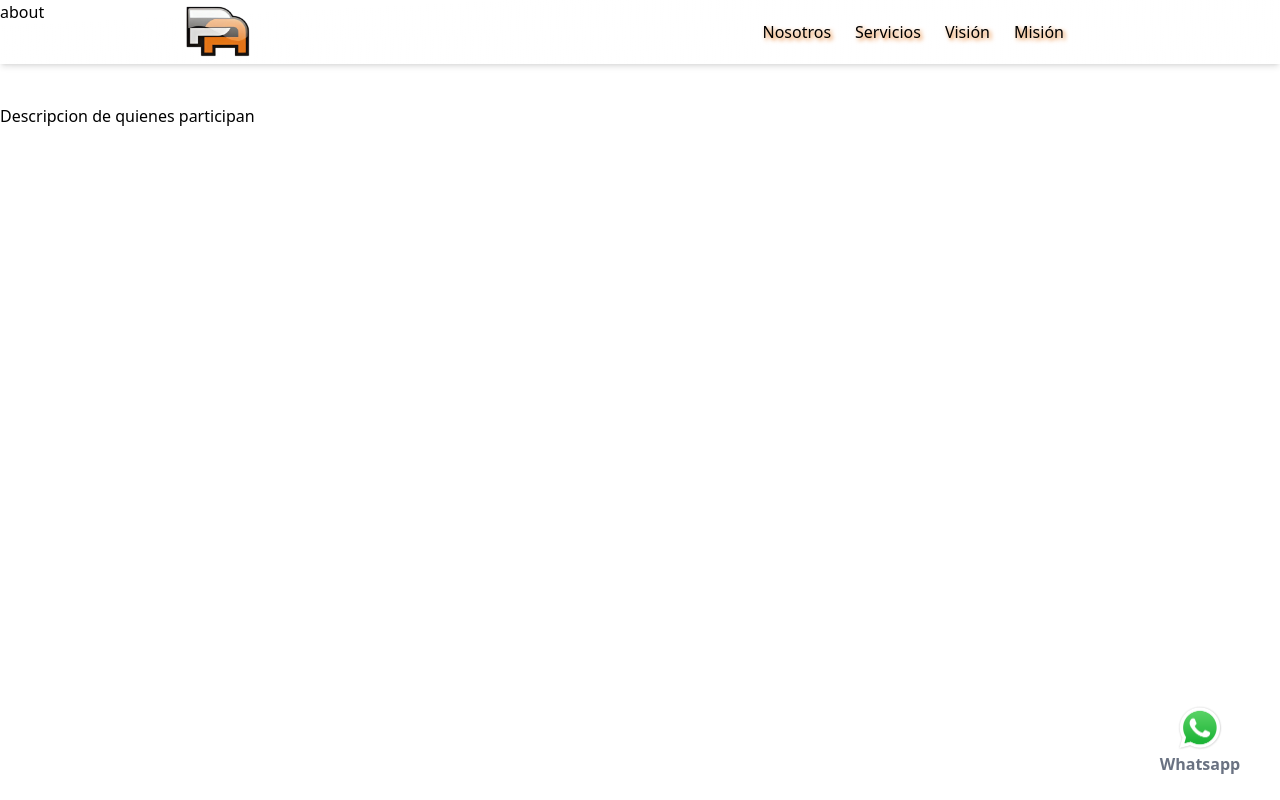
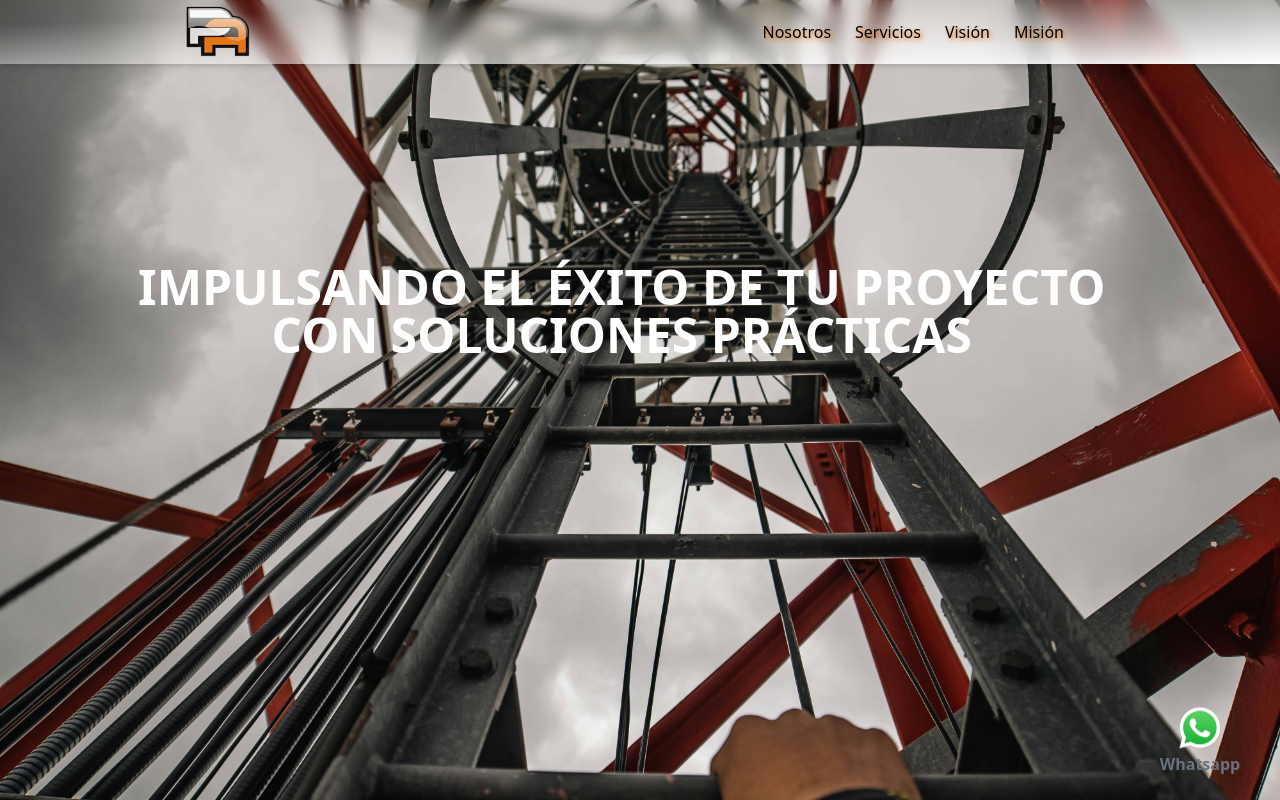
Before and after one commit to JoaquinFarah/paweb, a Next.js app: page /pages/about in a window 1280 px wide. Built offline with nearby package versions, Linux system fonts and the light colour scheme.

Commit message:
update Navbar component with backdrop blur effect and enhance About page with background image and text overlay

```diff
--- a/src/app/components/Navbar.tsx
+++ b/src/app/components/Navbar.tsx
@@ -7,7 +7,7 @@ const Navbar: React.FC = () => {
 
   return (
     // style={{ backgroundColor: '#e5771b' }}
-    <nav  className="bg-gradient-to-br from-20% to-white shadow-md fixed w-full z-50">
+    <nav  className="bg-gradient-to-br from-20% to-white shadow-md fixed w-full z-50 backdrop-blur-sm">
       <div className="w-full mx-0 px-1 sm:px-1 lg:px-2">
         <div className="flex justify-between items-center h-16">
 
--- a/src/app/pages/about/page.tsx
+++ b/src/app/pages/about/page.tsx
@@ -1,4 +1,5 @@
 import React from 'react';
+import Image from 'next/image';
 import Navbar from '../../components/Navbar';
 import Whatsapp from '@/app/components/Whatsapp';
 
@@ -7,10 +8,19 @@ export default function About() {
     <div>
       <Navbar />
       <Whatsapp />
+    <div className="relative h-screen bg-gray-50">
+            <Image
+              src="/escalera.jpg"
+              alt="Icono"
+              width={2000}
+              height={2000}
+              className="absolute top-0 left-0 w-full h-full object-cover"
+            />
 
-      about
-    <h1 className="mt-20">Descripcion de quienes participan</h1>
-
+            <div className="absolute top-1/3 left-1/5 transform -translate-x-1/7 -translate-y-1 text-white text-5xl font-semibold text-center">
+              <p className="uppercase">Impulsando el Éxito de tu Proyecto con Soluciones Prácticas</p>
+            </div>
+          </div>
 
 
 
```
